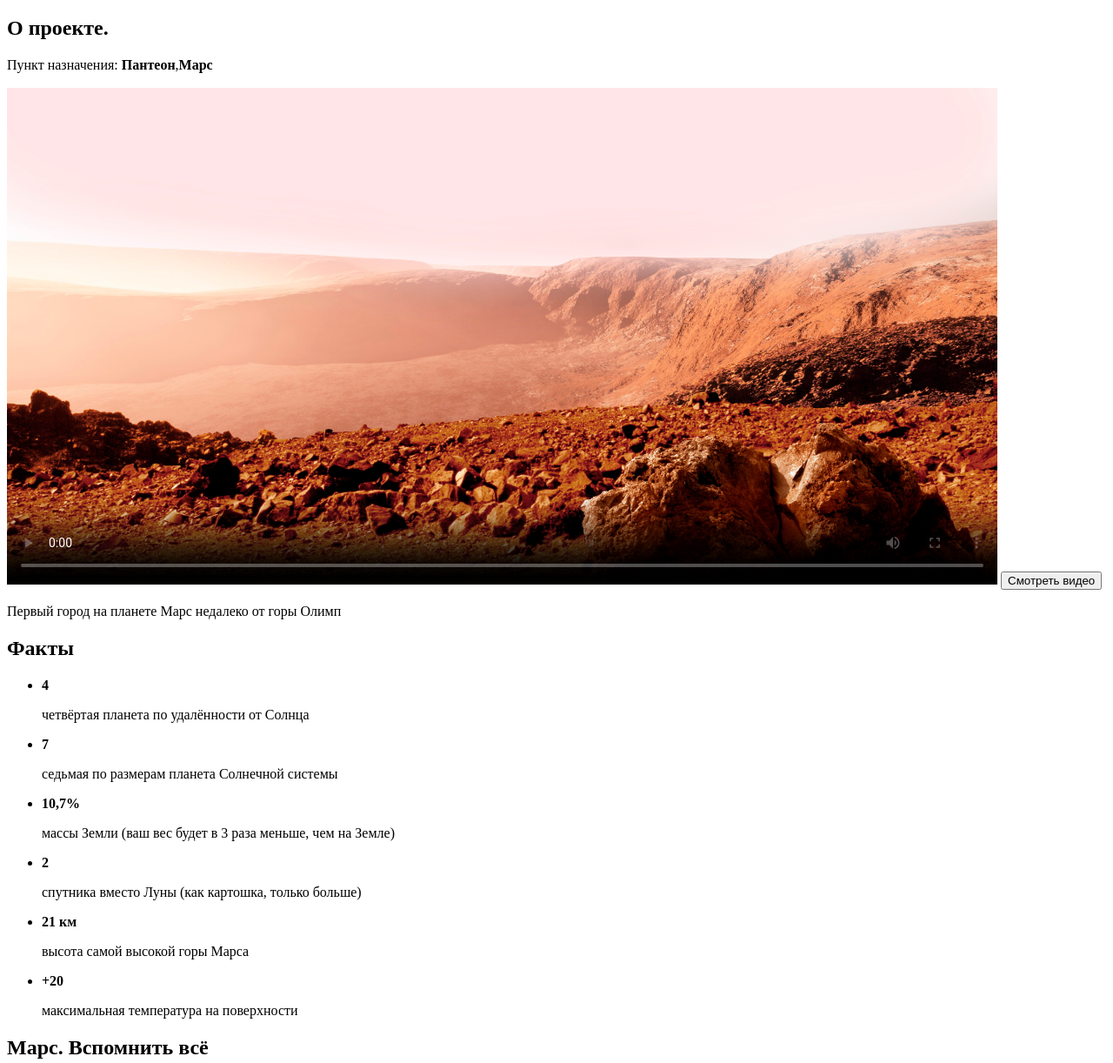
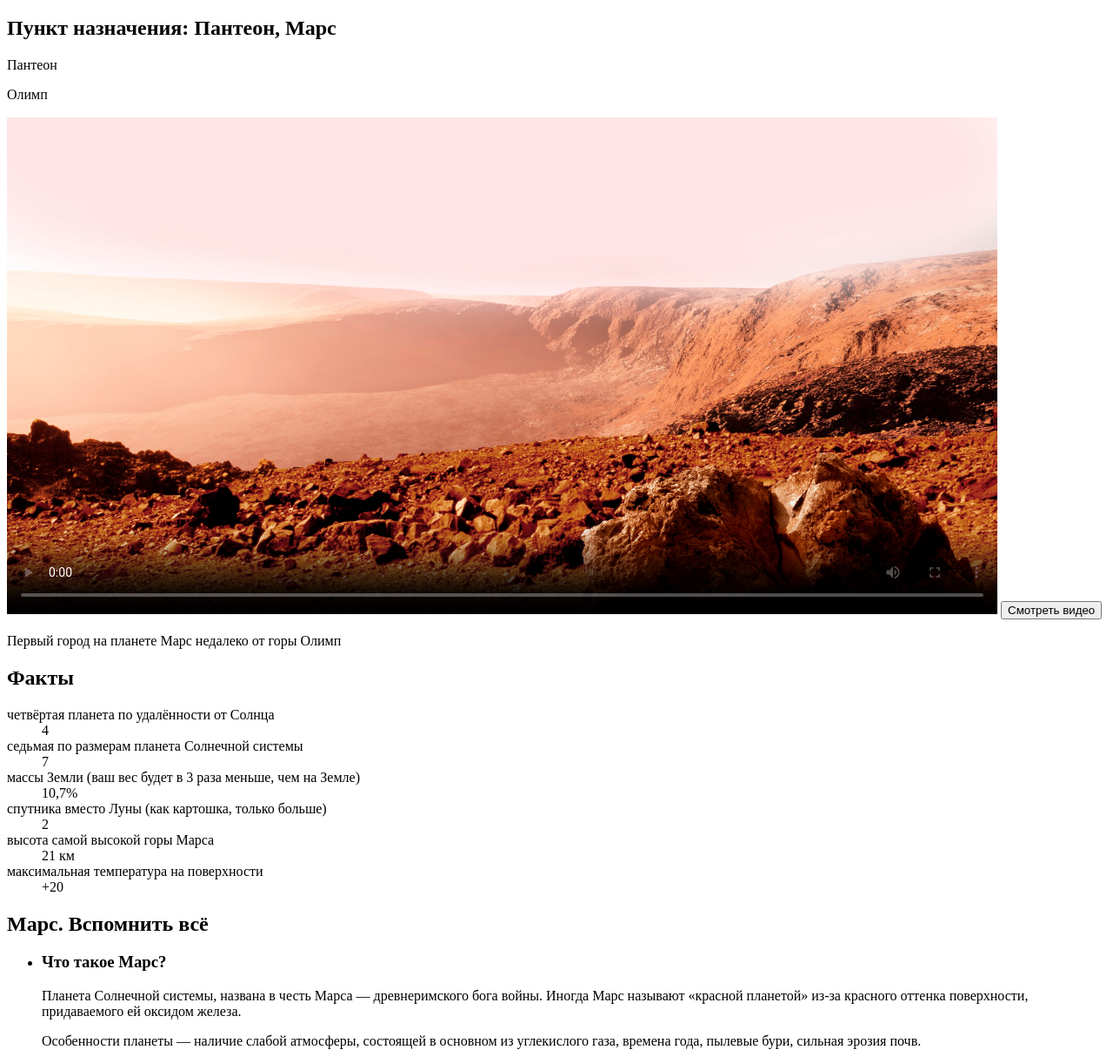
Before and after one commit to VladissGernet/pantheon, a plain HTML site: page source/index.html in a window 1280 px wide. Shown: the part 123-1345 px from the top of the page at 87% size. Drawn offline with Linux system fonts and the light colour scheme.

Commit message:
some fixes

```diff
--- a/source/index.html
+++ b/source/index.html
@@ -16,12 +16,15 @@
     Проект «Пантеон» - полёты на Марс.
   </h1>
   <section class="preview">
-    <h2 class="visually-hidden">
-      О проекте.
+    <h2 class="preview__title">
+      Пункт назначения: <strong class="preview__location">Пантеон</strong>,<strong class="preview__special-word">
+      Марс</strong>
     </h2>
-    <p class="preview__text">
-      Пункт назначения: <strong class="preview__location">Пантеон</strong>,<strong class="preview__special-word">Марс
-    </strong>
+    <p class="preview__vertical-text">
+      Пантеон
+    </p>
+    <p class="preview__vertical-text">
+      Олимп
     </p>
     <video class="preview__video" controls poster="img/preview/preview-1.jpg" preload="metadata" width="1139"
            height="572">
@@ -29,7 +32,7 @@
     <button class="preview__play-button" type="button">
       Смотреть видео
     </button>
-    <p class="">
+    <p class="preview__video-text">
       Первый город на планете Марс недалеко от горы Олимп
     </p>
   </section>
@@ -37,61 +40,51 @@
     <h2 class="visually-hidden">
       Факты
     </h2>
-    <ul class="facts__list">
-      <li class="facts__item">
-        <b class="facts__value">
+    <dl class="facts__list">
+      <dt class="facts__term">
+        четвёртая планета по удалённости от Солнца
+      </dt>
+      <dd class="facts__description">
         4
-        </b>
-        <p class="facts__text">
-          четвёртая планета по удалённости от Солнца
-        </p>
-      </li>
-      <li class="facts__item">
-        <b class="facts__value">
+      </dd>
+      <dt class="facts__term">
+        седьмая по размерам планета Солнечной системы
+      </dt>
+      <dd class="facts__description">
         7
-        </b>
-        <p class="facts__text">
-          седьмая по размерам планета Солнечной системы
-        </p>
-      </li>
-      <li class="facts__item">
-        <b class="facts__value">
+      </dd>
+      <dt class="facts__term">
+        массы Земли (ваш вес будет в 3 раза меньше, чем на Земле)
+      </dt>
+      <dd class="facts__description">
         10,7%
-        </b>
-        <p class="facts__text">
-          массы Земли (ваш вес будет в 3 раза меньше, чем на Земле)
-        </p>
-      </li>
-      <li class="facts__item">
-        <b class="facts__value">
+      </dd>
+      <dt class="facts__term">
+        спутника вместо Луны (как картошка, только больше)
+      </dt>
+      <dd class="facts__description">
         2
-        </b>
-        <p class="facts__text">
-          спутника вместо Луны (как картошка, только больше)
-        </p>
-      </li>
-      <li class="facts__item">
-        <b class="facts__value">
+      </dd>
+      <dt class="facts__term">
+        высота самой высокой горы Марса
+      </dt>
+      <dd class="facts__description">
         21 км
-        </b>
-        <p class="facts__text">
-          высота самой высокой горы Марса
-        </p>
-      </li>
-      <li class="facts__item">
-        <b class="facts__value">
+      </dd>
+      <dt class="facts__term">
+        максимальная температура на поверхности
+      </dt>
+      <dd class="facts__description">
         +20
-        </b>
-        <p class="facts__text">
-          максимальная температура на поверхности
-        </p>
-      </li>
-    </ul>
+      </dd>
+    </dl>
   </section>
   <section class="about">
     <h2 class="about__title">
       Марс. Вспомнить всё
     </h2>
+    <ul class="about__list">
+      <li class="about__item">
         <h3 class="about__subtitle">
           Что такое Марс?
         </h3>
@@ -103,6 +96,8 @@
           Особенности планеты — наличие слабой атмосферы, состоящей в основном из углекислого газа, времена года, пылевые
           бури, сильная эрозия почв.
         </p>
+      </li>
+      <li class="about__item">
         <h3 class="about__subtitle">
           Где это? Как туда доехать?
         </h3>
@@ -110,12 +105,15 @@
           Расстояние до Марса — почти 56 миллионов километров. Чтобы преодолеть такое расстояние, нужно лететь на
           межпланетном корабле 7-8 месяцев.
         </p>
+      </li>
+    </ul>
     <img class="about__image" src="img/about/path.png" width="469" height="286" alt="Схема пути от Земли до Марса.">
   </section>
   <section class="idea">
     <h2 class="idea__title">
       От идеи до реализации
     </h2>
+    <section class="idea__leader">
       <h3 class="idea__subtitle">
         Илон Маск. Гений или безумец?
       </h3>
@@ -139,10 +137,10 @@
       </p>
       <img class="idea__image" src="img/idea/photo-1.jpg" width="325" height="373" alt="Фото Илона Маска.">
     </section>
-  <section class="offer">
-    <h2 class="offer__title">
+    <section class="idea__offer offer">
+      <h3 class="idea__title">
         Стоимость перелёта
-    </h2>
+      </h3>
       <img class="offer__image" src="img/offer/rocket.jpg" width="310" height="310" alt="Межпланетная ракета.">
       <p class="offer__text">
         Высадка двоих астронавтов на Луну обошлась США в 20 млрд. долларов. Маск стремится сократить эту цифру в 20 000
@@ -154,6 +152,7 @@
       <button class="offer__button" type="button">
         Я готов лететь
       </button>
+    </section>
   </section>
   <section class="description">
     <h2 class="description__title">
```
Lines whose indentation alone changed are shown as unchanged.
